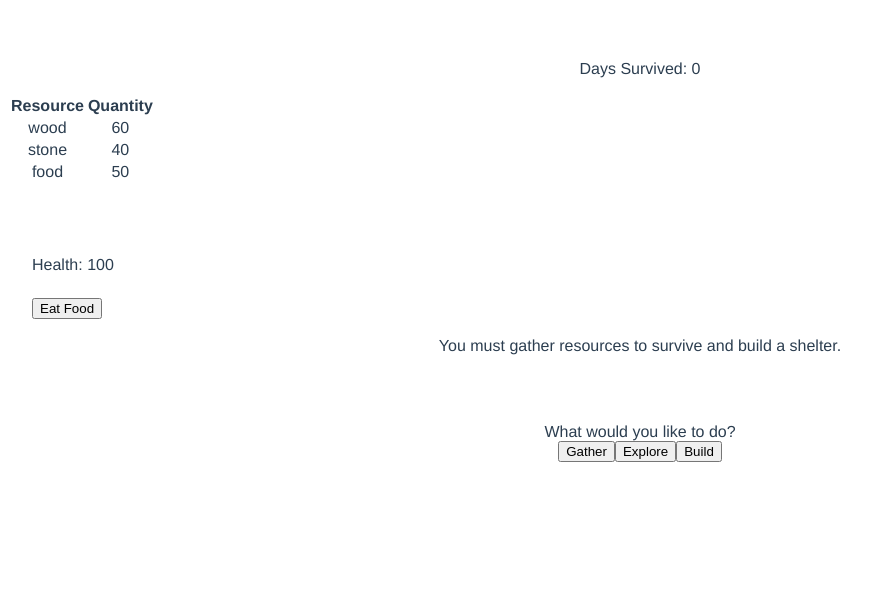
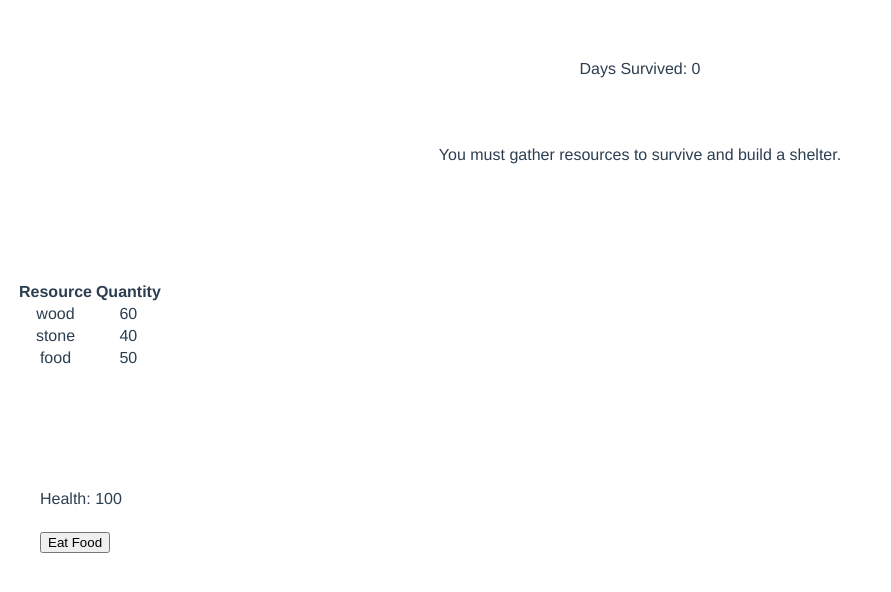
Before and after one commit to bstewart3/survival-island-vue, a Vue app: page / in a window 1280 px wide. Shown: the top 592 px of the page, without its empty margins (0-891 px from the left). Built offline with nearby package versions, Linux system fonts and the light colour scheme.

Commit message:
add basic styling to prevent jumping ui

```diff
--- a/src/App.vue
+++ b/src/App.vue
@@ -3,23 +3,11 @@
     <div v-if="!gameOver && !gameWon">
       <TimeTracker />
       <DangerHandler />
-      <ResourceCounter />
-      <SurvivorHandler />
-      <div class="toolTracker">
-        <ToolTracker />
-      </div>
-      <div class="healthTracker">
-        <HealthTracker />
-      </div>
-      <div class="healPlayer">
-        <HealPlayer />
-      </div>
-      <div class="introMessage">
-        <IntroMessage />
-      </div>
-      <div class="storyLines">
-        <StoryLines />
-      </div>
+
+      <Inventory />
+
+      <Story />
+
       <div class="playerControls">
         <PlayerControls />
       </div>
@@ -39,31 +27,24 @@
 </template>
 
 <script>
-import ResourceCounter from "./components/ResourceCounter.vue";
-import HealthTracker from "./components/HealthTracker.vue";
-import HealPlayer from "./components/HealPlayer.vue";
 import TimeTracker from "./components/TimeTracker.vue";
 import DangerHandler from "./components/DangerHandler.vue";
-import StoryLines from "./components/StoryLine.vue";
-import IntroMessage from "./components/introMessage.vue";
+
 import PlayerControls from "./components/PlayerControls.vue";
-import ToolTracker from "./components/ToolTracker.vue";
-import SurvivorHandler from "./components/SurvivorHandler.vue";
+import Inventory from "./components/Inventory.vue";
+import Story from "./components/Story.vue";
 import { useGame } from "./stores/useGame";
 
 export default {
   name: "App",
   components: {
-    ResourceCounter,
-    HealthTracker,
-    HealPlayer,
     TimeTracker,
     DangerHandler,
-    StoryLines,
-    IntroMessage,
+
     PlayerControls,
-    ToolTracker,
-    SurvivorHandler,
+    Story,
+
+    Inventory,
   },
   setup() {
     const { survival } = useGame();
@@ -115,7 +96,8 @@ export default {
 }
 .playerControls {
   display: flex;
-  align-items: center;
+  flex-direction: row;
+
   justify-content: center;
 }
 .introMessage {
@@ -123,4 +105,10 @@ export default {
   align-items: center;
   justify-content: center;
 }
+.survivorHandler {
+  display: flex;
+
+  align-items: flex-start;
+  padding: 1.5rem;
+}
 </style>
--- a/src/components/DangerHandler.vue
+++ b/src/components/DangerHandler.vue
@@ -1,10 +1,4 @@
-<template>
-  <div>
-    <transition-group name="danger" tag="div">
-      <p v-if="dangerOccurred">A {{ dangers }} has occurred!</p>
-    </transition-group>
-  </div>
-</template>
+<template></template>
 
 <script>
 import { useGame } from "../stores/useGame";
--- /dev/null
+++ b/src/components/Inventory.vue
@@ -0,0 +1,49 @@
+<template>
+  <div class="inventory">
+    <ResourceCounter />
+
+    <div class="survivorHandler">
+      <SurvivorHandler />
+    </div>
+    <div class="toolTracker">
+      <ToolTracker />
+    </div>
+    <div class="healthTracker">
+      <HealthTracker />
+    </div>
+    <div class="healPlayer">
+      <HealPlayer />
+    </div>
+  </div>
+</template>
+
+<script>
+import ResourceCounter from "../components/ResourceCounter.vue";
+import HealthTracker from "../components/HealthTracker.vue";
+import HealPlayer from "../components/HealPlayer.vue";
+import ToolTracker from "../components/ToolTracker.vue";
+import SurvivorHandler from "../components/SurvivorHandler.vue";
+export default {
+  components: {
+    ResourceCounter,
+    HealthTracker,
+    HealPlayer,
+    ToolTracker,
+    SurvivorHandler,
+  },
+};
+</script>
+
+<style>
+.inventory {
+  position: fixed;
+  top: 0;
+  left: 0;
+  padding: 1rem;
+  display: flex;
+  flex-direction: column;
+  justify-content: center;
+  height: 100%;
+  width: 10rem;
+}
+</style>
--- a/src/components/PlayerControls.vue
+++ b/src/components/PlayerControls.vue
@@ -1,6 +1,6 @@
 <template>
   <transition-group name="controls">
-    <div v-if="introIsFinished">
+    <div v-if="introIsFinished" class="playerControls">
       <div>
         <div>What would you like to do?</div>
         <div class="buttons">
@@ -68,7 +68,7 @@ export default {
     //timer to render player controls after into text is finished.
     setInterval(() => {
       this.introIsFinished = true;
-    }, 1000);
+    }, 12500);
   },
 
   methods: {
@@ -104,5 +104,8 @@ export default {
   opacity: 0;
   transform: translateX(40px);
 }
+.playerControls {
+  margin-top: 20rem;
+}
 </style>
 >
--- /dev/null
+++ b/src/components/Story.vue
@@ -0,0 +1,39 @@
+<template>
+  <div class="story">
+    <div class="storyElements">
+      <div class="introMessage">
+        <IntroMessage />
+      </div>
+      <div class="storyLines">
+        <StoryLines />
+      </div>
+    </div>
+  </div>
+</template>
+
+<script>
+import StoryLines from "../components/StoryLine.vue";
+import IntroMessage from "../components/IntroMessage.vue";
+export default {
+  components: {
+    StoryLines,
+    IntroMessage,
+  },
+};
+</script>
+
+<style>
+.story {
+  margin-top: 50px;
+}
+.storyElements {
+  display: flex;
+  flex-direction: column;
+  justify-content: center;
+  align-items: center;
+}
+.storyLines {
+  position: fixed;
+  margin-top: 10px;
+}
+</style>
--- a/src/components/StoryLine.vue
+++ b/src/components/StoryLine.vue
@@ -29,7 +29,7 @@ export default {
     }, 100);
     setInterval(() => {
       story.showMessage = false;
-    }, 9500);
+    }, 6500);
   },
 
   setup() {
--- a/src/components/introMessage.vue
+++ b/src/components/introMessage.vue
@@ -34,7 +34,7 @@ export default {
       if (this.currentIndex >= this.messages.length) {
         clearInterval();
       }
-    }, 3000);
+    }, 4000);
   },
 };
 </script>
--- a/src/stores/useGame.js
+++ b/src/stores/useGame.js
@@ -206,7 +206,7 @@ export const useGame = defineStore({
         if (!this.shelter.shelterBuilt) {
           this.story.showMessage = true;
           this.story.storyLines.pop();
-          this.story.storyLines.push("You were injured by the Storm");
+          this.story.storyLines.push("You were injured by a Storm");
           this.damageHealth(15);
         } else {
           this.story.storyLines.pop();
@@ -222,7 +222,7 @@ export const useGame = defineStore({
         //check if user has a weapon, if not decrease player health
         if (hasAxe.length > 0 || hasSpear.length > 0) {
           this.story.storyLines.pop();
-          this.story.storyLines.push("You fought off the Wild Animal");
+          this.story.storyLines.push("You fought off a Wild Animal");
         } else {
           this.story.showMessage = true;
           this.story.storyLines.pop();
```
